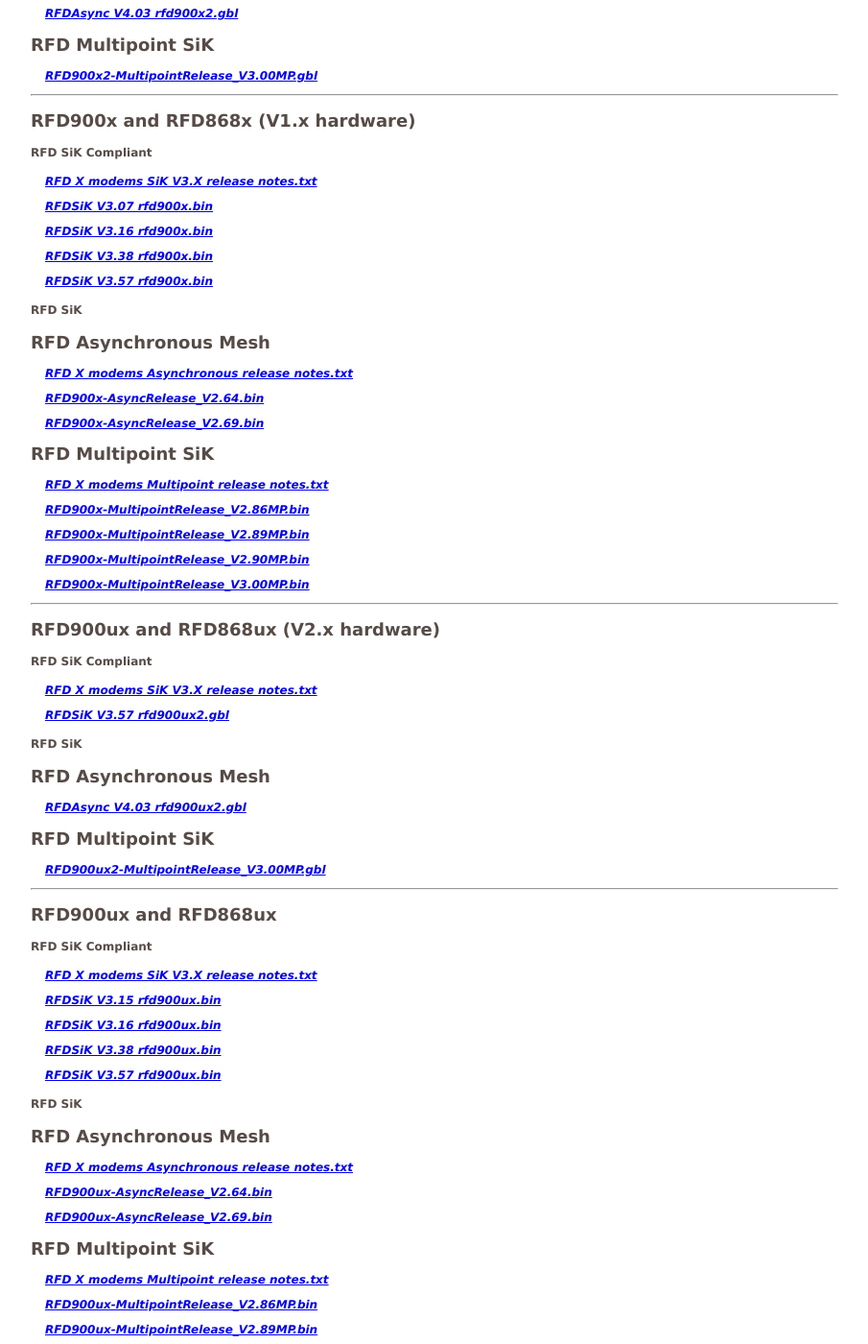
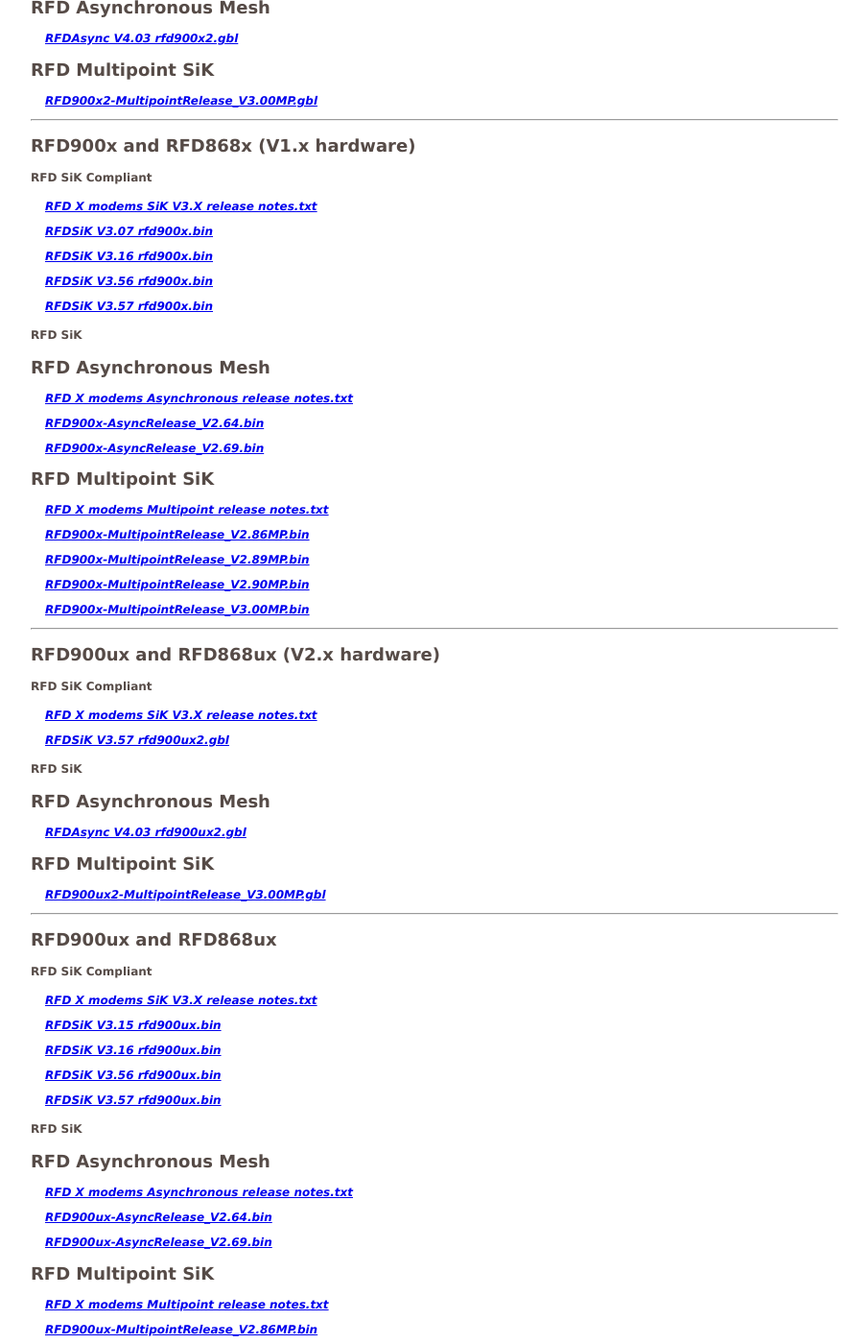
Before and after one commit to RFDesign/rfdesign.github.io, a Jekyll site: the page built from firmware.html, in a window 1280 px wide and 1400 px high, scrolled down 341 px. Shown: the whole window at 96% size, without its empty margins (176-1081 px from the left). Built offline with Jekyll 4.4.1, drawn with Linux system fonts in a browser that asks for light colours; some of the changed text lies outside the part shown.

Commit message:
Update firmware.yml

```diff
--- a/_data/firmware.yml
+++ b/_data/firmware.yml
@@ -3,6 +3,7 @@
 
     SIKC:
         - file: RFD X modems SiK V3.X release notes.txt
+        - file: RFDSiK V3.56 rfd900x2.gbl
         - file: RFDSiK V3.57 rfd900x2.gbl
 
     MPSIK:
@@ -19,7 +20,7 @@
         - file: RFD X modems SiK V3.X release notes.txt
         - file: RFDSiK V3.07 rfd900x.bin
         - file: RFDSiK V3.16 rfd900x.bin
-        - file: RFDSiK V3.38 rfd900x.bin
+        - file: RFDSiK V3.56 rfd900x.bin
         - file: RFDSiK V3.57 rfd900x.bin
 
     Async:
@@ -58,7 +59,7 @@
         - file: RFD X modems SiK V3.X release notes.txt
         - file: RFDSiK V3.15 rfd900ux.bin
         - file: RFDSiK V3.16 rfd900ux.bin
-        - file: RFDSiK V3.38 rfd900ux.bin
+        - file: RFDSiK V3.56 rfd900ux.bin
         - file: RFDSiK V3.57 rfd900ux.bin
     Async:
         - file: RFD X modems Asynchronous release notes.txt
```
